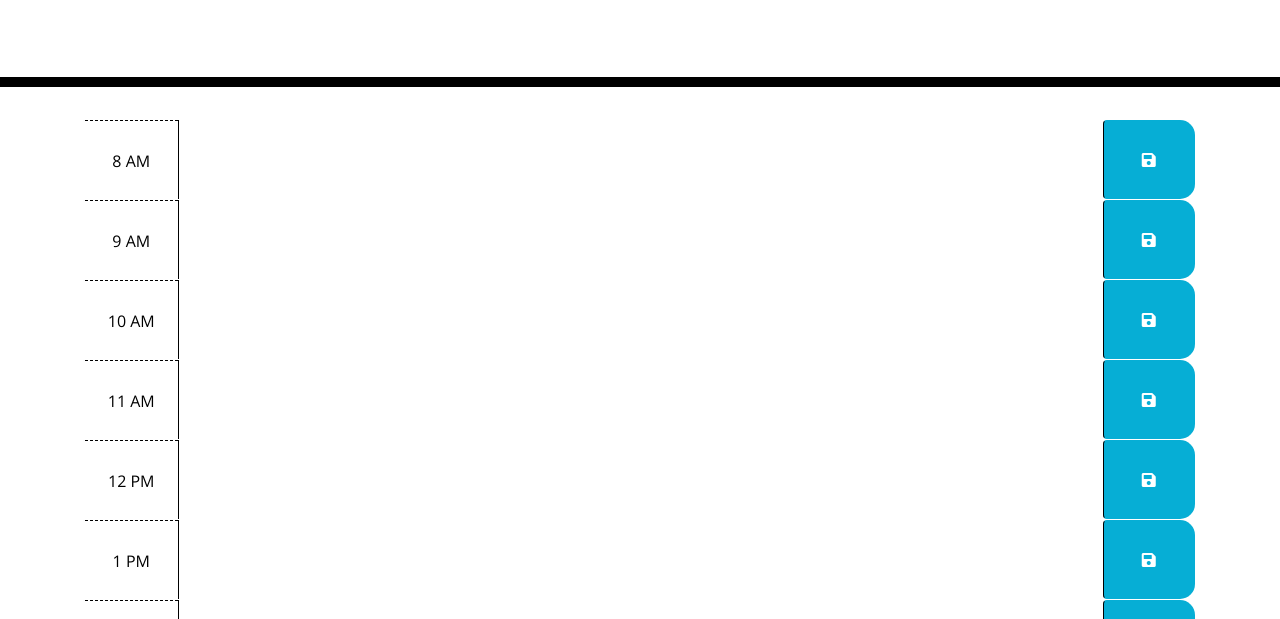
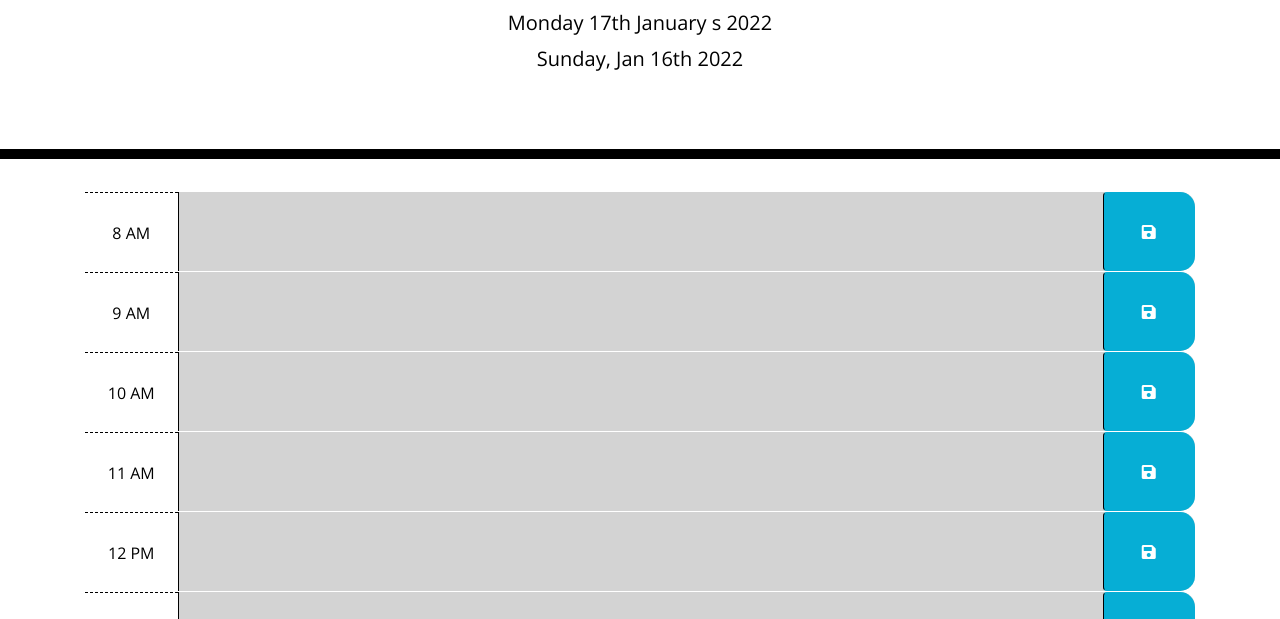
Before and after one commit to farhahdin1997/workingScheduler, a plain HTML site: page index.html in a window 1280 px wide. Shown: the part 181-800 px from the top of the page. Drawn offline with nearby package versions, Linux system fonts and the light colour scheme.

Commit message:
added added locla storage and delvared vairable for todaysDate

```diff
--- a/index.html
+++ b/index.html
@@ -26,6 +26,7 @@
     <header class="jumbotron">
       <h1 class="display-3">Work Day Scheduler</h1>
       <p class="lead">A simple calendar app for scheduling your work day</p>
+      <p class="lead">Monday 17th January s 2022</p>
       <p id="currentDay" class="lead"></p>
     </header>
     <div class="container">
@@ -56,7 +57,7 @@
                 <div class="col-md-1 hour">
                     10 AM
                 </div>
-                <textarea class="col-md-10 description">
+                <textarea class="col-md-10 description ">
                 </textarea>
                 <button class="btn saveBtn col-md-1"><i class="fas fa-save"></i></button>
             </div>
@@ -65,7 +66,7 @@
                 <div class="col-md-1 hour">
                     11 AM
                 </div>
-                <textarea class="col-md-10 description">
+                <textarea class="col-md-10 description  ">
                 </textarea>
                 <button class="btn saveBtn col-md-1"><i class="fas fa-save"></i></button>
             </div>
@@ -74,7 +75,7 @@
                 <div class="col-md-1 hour">
                     12 PM
                 </div>
-                <textarea class="col-md-10 description">
+                <textarea class="col-md-10 description ">
                 </textarea>
                 <button class="btn saveBtn col-md-1"><i class="fas fa-save"></i></button>
             </div>
@@ -101,7 +102,7 @@
                 <div class="col-md-1 hour">
                     3 PM
                 </div>
-                <textarea class="col-md-10 description">
+                <textarea class="col-md-10 description future">
                 </textarea>
                 <button class="btn saveBtn col-md-1"><i class="fas fa-save"></i></button>
             </div>
@@ -129,5 +130,6 @@
 
     <script src="https://cdnjs.cloudflare.com/ajax/libs/jquery/3.2.1/jquery.min.js"></script>
     <script src="https://cdnjs.cloudflare.com/ajax/libs/moment.js/2.24.0/moment.min.js"></script>
+    <script src="script.js"></script>
   </body>
 </html>
--- /dev/null
+++ b/script.js
@@ -0,0 +1,56 @@
+var todayDate = moment().format('dddd, MMM Do YYYY');
+$("#currentDay").html(todayDate);
+
+$(document).ready(function () {
+    // saveBtn click listener
+    $(".saveBtn").on("click", function () {
+        // Get nearby values of the description in JQuery
+        var text = $(this).siblings(".description").val();
+        var time = $(this).parent().attr("id");
+
+        // Save text in local storage
+        localStorage.setItem(time, text);
+    })
+
+    function timeTracker() {
+        //get current number of hours.
+        var currentTime = moment().hour();
+
+        // loop over time blocks
+        $(".time-block").each(function () {
+            var blockTime = parseInt($(this).attr("id").split("hour")[1]);
+
+            // To check the time and add the classes for background indicators
+            if (blockTime < currentTime) {
+                $(this).removeClass("future");
+                $(this).removeClass("present");
+                $(this).addClass("past");
+            }
+            else if (blockTime === currentTime) {
+                $(this).removeClass("past");
+                $(this).removeClass("future");
+                $(this).addClass("present");
+            }
+            else {
+                $(this).removeClass("present");
+                $(this).removeClass("past");
+                $(this).addClass("future");
+
+            }
+        })
+    }
+
+    // Get item from local storage if any
+    $("#hour8 .description").val(localStorage.getItem("hour8"));
+    $("#hour9 .description").val(localStorage.getItem("hour9"));
+    $("#hour10 .description").val(localStorage.getItem("hour10"));
+    $("#hour11 .description").val(localStorage.getItem("hour11"));
+    $("#hour12 .description").val(localStorage.getItem("hour12"));
+    $("#hour13 .description").val(localStorage.getItem("hour13"));
+    $("#hour14 .description").val(localStorage.getItem("hour14"));
+    $("#hour15 .description").val(localStorage.getItem("hour15"));
+    $("#hour16 .description").val(localStorage.getItem("hour16"));
+    $("#hour17 .description").val(localStorage.getItem("hour17"));
+
+    timeTracker();
+})
```
